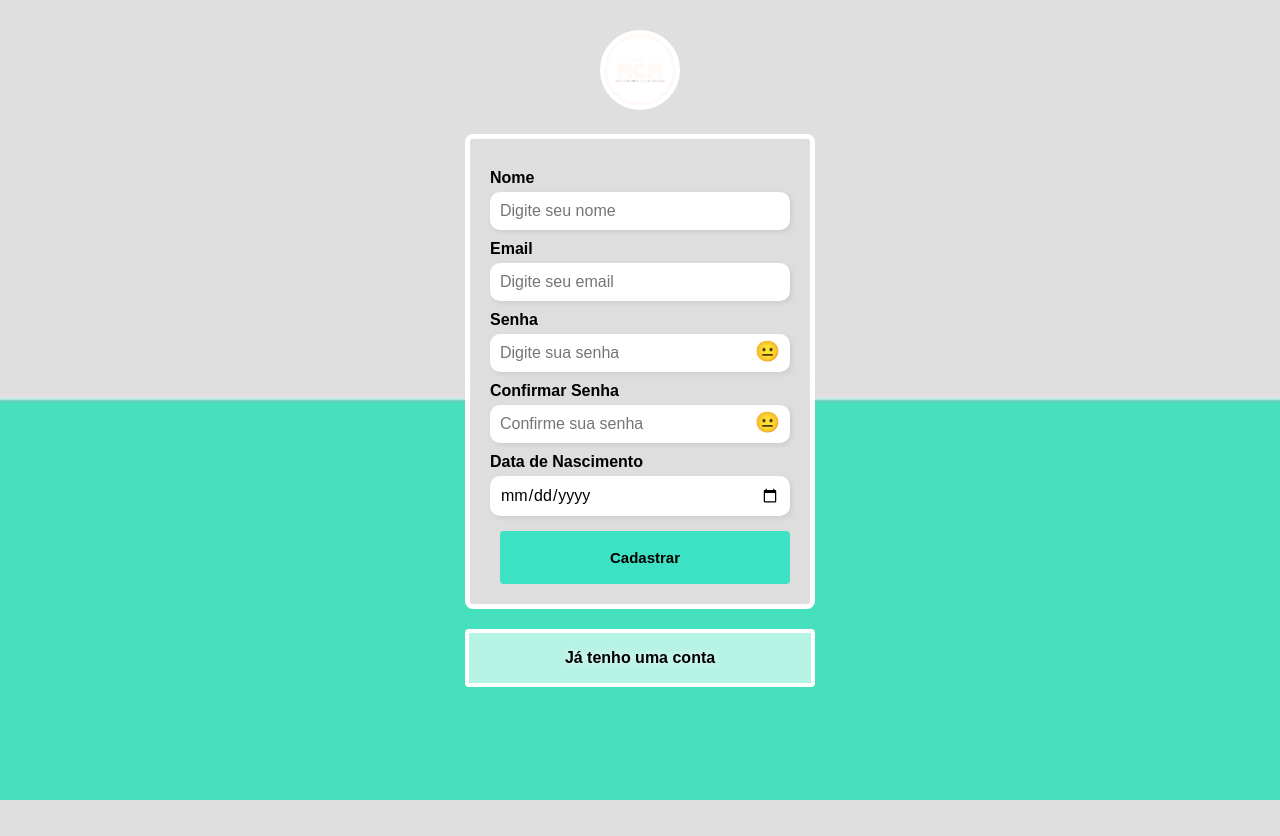
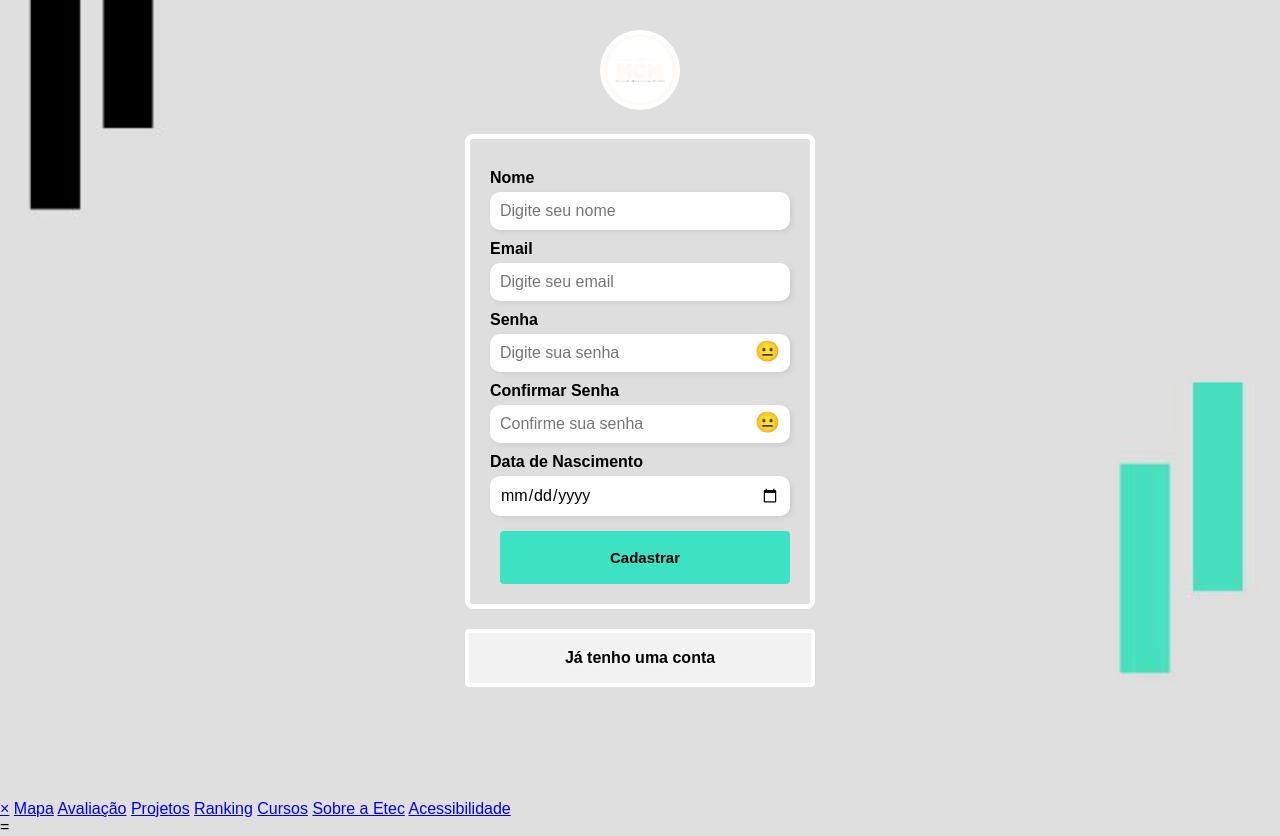
Before and after one commit to RafaelaMayumiFukuda/feira_tecnologica, a PHP site: page /views/tela_cadastro.php in a window 1280 px wide. Before the commit the page ends 800 px from the top, so only its background shows below. Run offline with PHP 8.4, Linux system fonts and the light colour scheme; some libraries are stand-ins or nearby versions; some web fonts are replaced.

Commit message:
add o menu no cadastro

```diff
--- a/views/tela_cadastro.php
+++ b/views/tela_cadastro.php
@@ -83,7 +83,34 @@ $verif->logout();
       </div>
     </div>
 
+    <div id="mySideMenu" class="side-menu">
+      <a href="javascript:void(0)" class="close-btn" onclick="closeMenu()">&times;</a>
+      <a href="tela_mapa.php">Mapa</a>
+      <a href="tela_avaliacao.php">Avaliação</a>
+      <a href="tela_projetos.php">Projetos</a>
+      <a href="tela_ranking.php">Ranking</a>
+      <a href="tela_cursos.php">Cursos</a>
+      <a href="tela_sobreEtec.php">Sobre a Etec</a>
+      <a href="tela_acessibilidade.php">Acessibilidade</a>
+    </div>=
+
     <script>
+      document
+        .getElementById("mobile-menu")
+        .addEventListener("click", function () {
+          this.classList.toggle("active");
+          openMenu();
+        });
+
+      function openMenu() {
+        document.getElementById("mySideMenu").style.width = "250px";
+      }
+
+      function closeMenu() {
+        document.getElementById("mySideMenu").style.width = "0";
+        document.getElementById("mobile-menu").classList.remove("active");
+      }
+
       let name = "";
       let email = "";
       let dataNasc = "";
--- a/views/tela_creditos.php
+++ b/views/tela_creditos.php
@@ -185,7 +185,7 @@
       <a href="tela_ranking.php">Ranking</a>
       <a href="tela_cursos.php">Cursos</a>
       <a href="tela_sobreEtec.php">Sobre a Etec</a>
-      <a href="tela_configuracoes.php">Configurações</a>
+      <a href="tela_acessibilidade.php">Acessibilidade</a>
     </div>
 
     <script>
```
